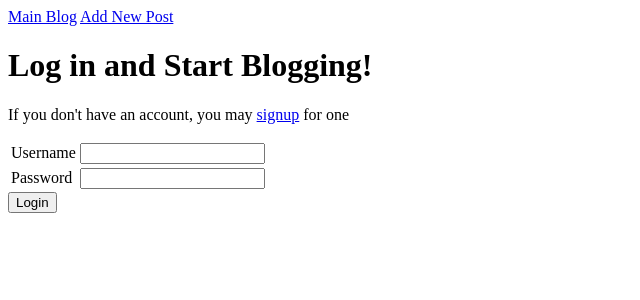
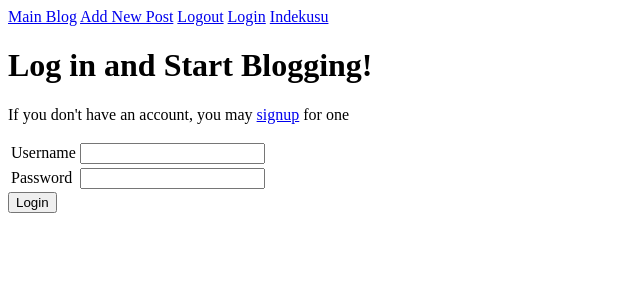
Before and after one commit to BobbyTheUnspeakable/blogz, a Flask app: page /login in a window 1280 px wide. Shown: the top 300 px of the page, without its empty margins (0-640 px from the left). Run offline with Flask 2, Linux system fonts and the light colour scheme.

Commit message:
Added logout function, as well as navigation to / and /login

```diff
--- a/main.py
+++ b/main.py
@@ -132,8 +132,14 @@ def login():
 
     return render_template('login.html')
 
+@app.route('/logout')
+def logout():
+    del session['username']
+    return redirect('/blog')
+
+
 #@app.route('/index')
-#@app.route('/logout')
+
 
 if __name__ == '__main__':
     app.run()
--- a/templates/base.html
+++ b/templates/base.html
@@ -12,6 +12,9 @@
     <nav>
         <a href="/blog">Main Blog</a>
         <a href="/newpost">Add New Post</a>
+        <a href='/logout'>Logout</a>
+        <a href='/login'>Login</a>
+        <a href='/'>Indekusu</a>
     </nav>
     {% block content %}
     {% endblock %}
```
